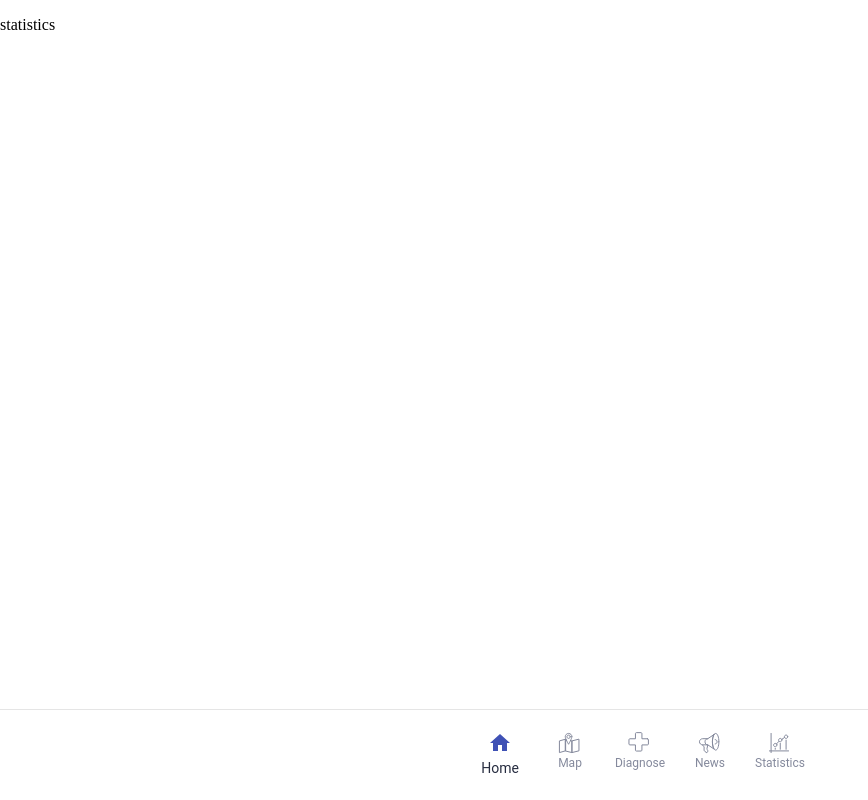
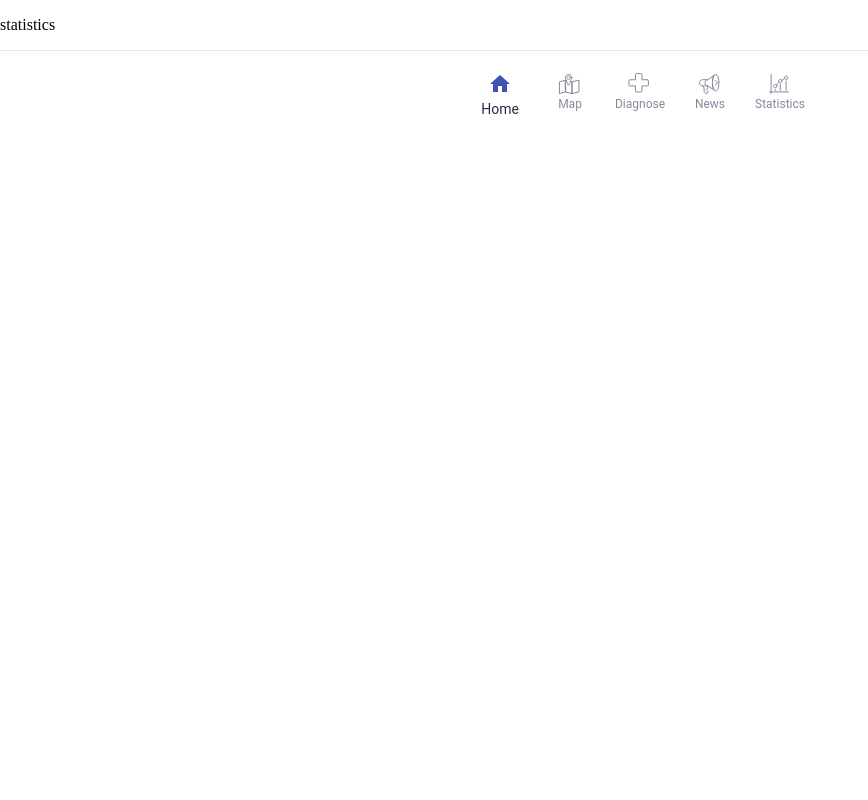
Before and after one commit to relumesaros/pandemic-proximity, a React app: page /#/statistics in a window 1280 px wide. Shown: the whole page, without its empty margins (0-868 px from the left). Built offline with nearby package versions, Linux system fonts and the light colour scheme.

Commit message:
Fix app layout.

```diff
--- a/src/components/Navbar.jsx
+++ b/src/components/Navbar.jsx
@@ -15,7 +15,6 @@ const NavbarWrapper = styled.div`
   bottom: 0;
   width: 100%;
   height: 90px;
-  position: fixed;
   border-top: solid 1px rgba(0, 0, 0, 0.1);
 `;
 
--- a/src/globalStyles.css
+++ b/src/globalStyles.css
@@ -4,6 +4,8 @@ body, html {
     margin: 0;
 }
 
-body div {
+#app {
+    width: 100%;
+    height: 100%;
     margin: 0;
 }
```
